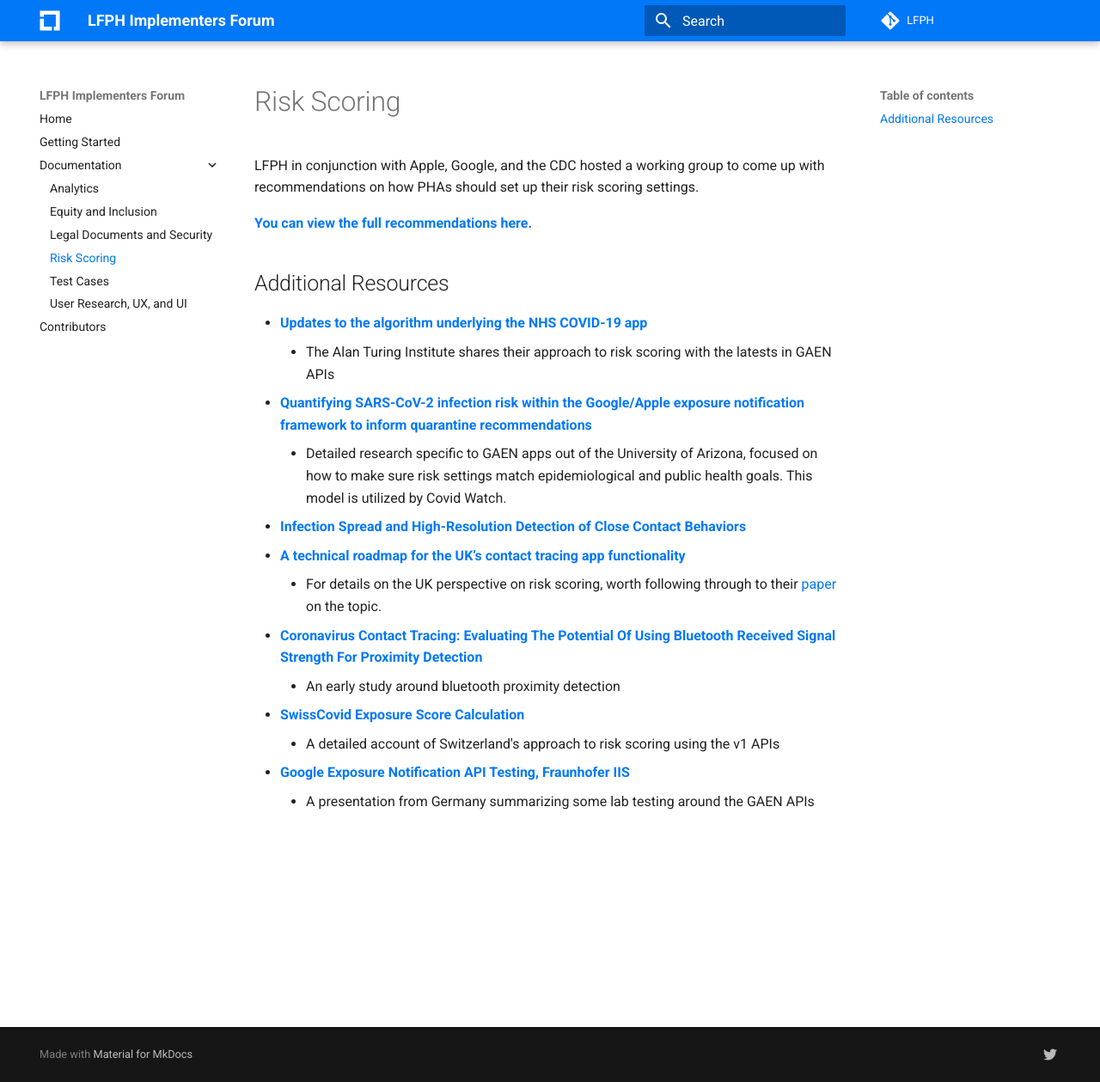
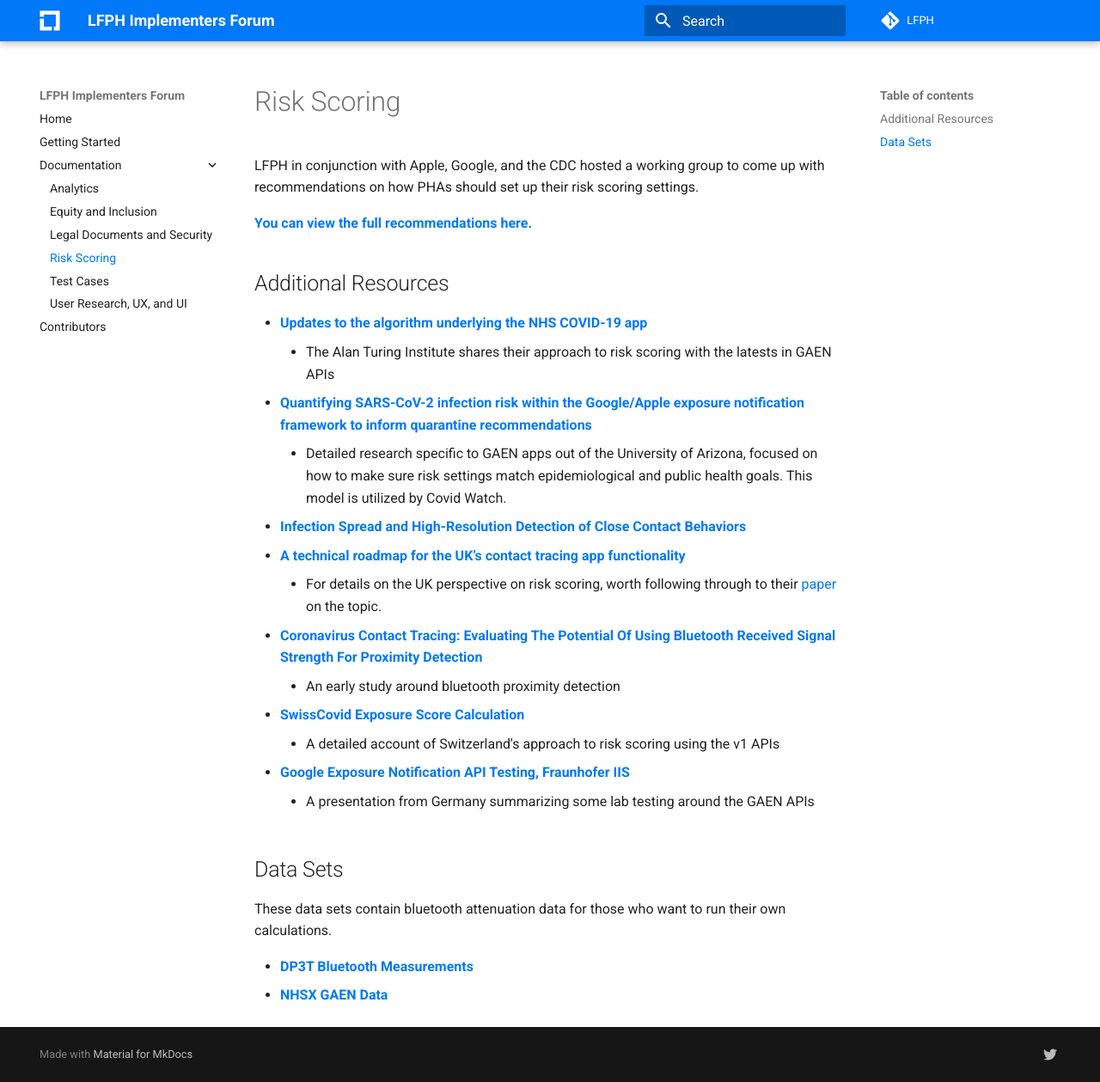
Before and after one commit to lfph/implementers-forum, an MkDocs documentation site: the page built from docs/risk-scoring.md, in a window 1280 px wide and 1259 px high. Shown: the whole window at 86% size. Built offline with MkDocs 1.6.1 and Material for MkDocs 9.7.7, drawn with Linux system fonts in a browser that asks for light colours; comment, search, counter and statistics services are not loaded.

Commit message:
Update risk-scoring.md

```diff
--- a/docs/risk-scoring.md
+++ b/docs/risk-scoring.md
@@ -19,3 +19,10 @@ LFPH in conjunction with Apple, Google, and the CDC hosted a working group to co
     * A detailed account of Switzerland's approach to risk scoring using the v1 APIs
 * [**Google Exposure Notification API Testing, Fraunhofer IIS**](https://github.com/corona-warn-app/cwa-documentation/blob/master/2020_06_24_Corona_API_measurements.pdf)
     * A presentation from Germany summarizing some lab testing around the GAEN APIs
+
+## Data Sets
+
+These data sets contain bluetooth attenuation data for those who want to run their own calculations.
+
+* [**DP3T Bluetooth Measurements**](https://github.com/DP-3T/bt-measurements)
+* [**NHSX GAEN Data**](https://github.com/nhsx/gaen_data-public)
```
